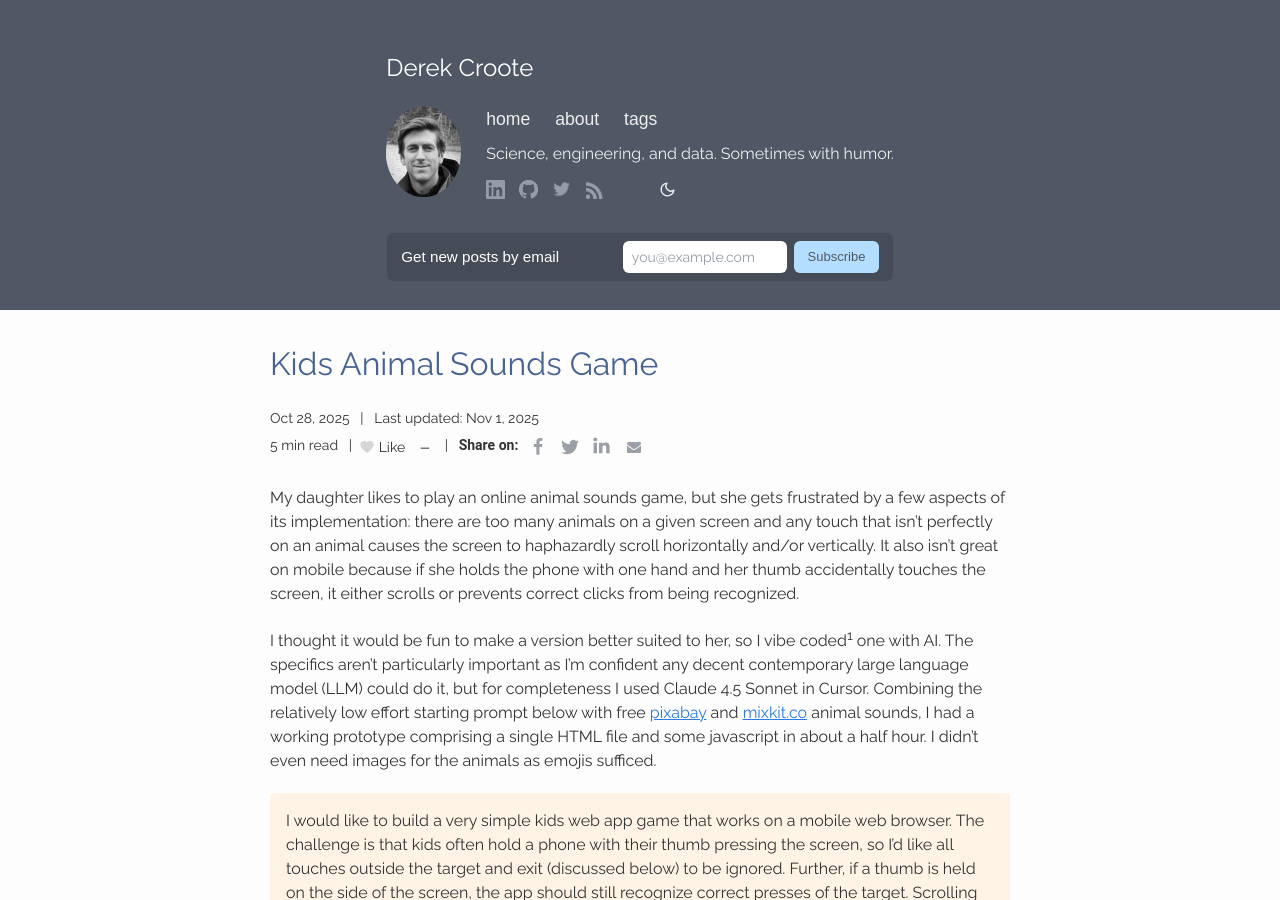
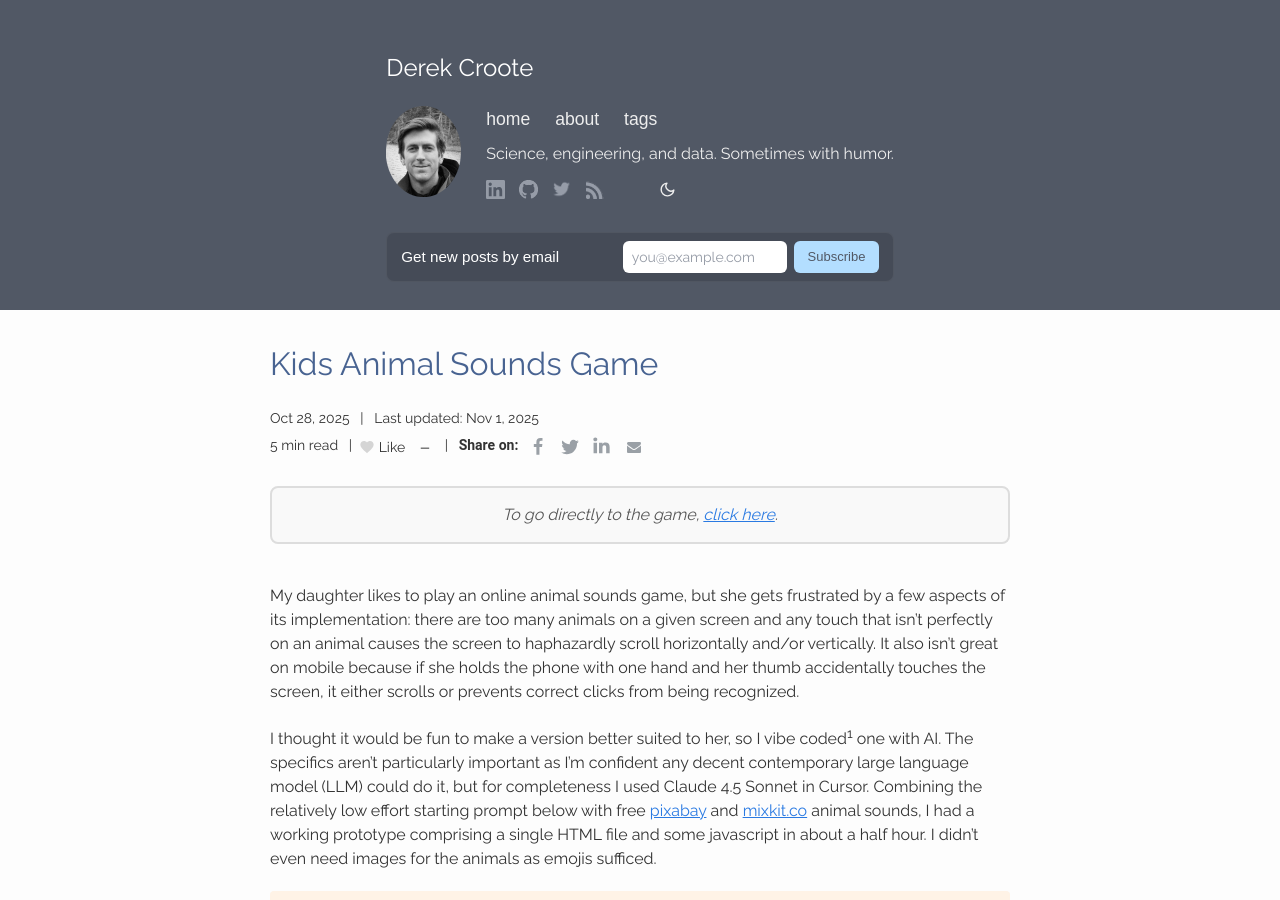
Before and after one commit to dcroote/dcroote.github.io, a Jekyll site: the page built from _posts/2025-10-28-kids-animal-sounds-game.md, in a window 1280 px wide and 900 px high. Built offline with Jekyll 4.4.1, drawn with Linux system fonts in a browser that asks for light colours; some web fonts are replaced.

Commit message:
fix: add direct game link box to kids animal sounds post (#21)
Reuse the story-intro callout

Co-authored-by: Cursor Agent <cursoragent@cursor.com>

```diff
--- a/_posts/2025-10-28-kids-animal-sounds-game.md
+++ b/_posts/2025-10-28-kids-animal-sounds-game.md
@@ -11,6 +11,10 @@ last_modified_at: 2025-11-01 15:38:00 -0700
 tags: [AI]
 discuss_on_twitter: https://x.com/DerekCroote/status/1984742692698677392
 ---
+
+<div class="story-intro">
+To go directly to the game, <a href="/kids-animal-sounds-game.html">click here</a>.
+</div>
 
 My daughter likes to play an online animal sounds game, but she gets frustrated by a few aspects of its implementation: there are too many animals on a given screen and any touch that isn't perfectly on an animal causes the screen to haphazardly scroll horizontally and/or vertically. It also isn't great on mobile because if she holds the phone with one hand and her thumb accidentally touches the screen, it either scrolls or prevents correct clicks from being recognized.
 
```
